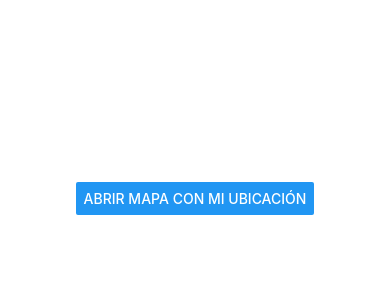
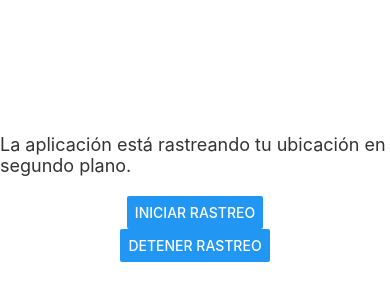
Before and after one commit to 6aligula/Maps, a React Native app: screen / in a window 390 px wide. Shown: the part 224-524 px from the top of the page. Built offline with nearby package versions, Linux system fonts and the light colour scheme.

Commit message:
add native code kotlin for capture location every 30 seconds and send data o backend

```diff
--- a/App.tsx
+++ b/App.tsx
@@ -1,25 +1,25 @@
-import React, { useState } from 'react';
+import React, { useEffect } from 'react';
 import {
   PermissionsAndroid,
   Platform,
   Alert,
-  Button,
   View,
   Text,
-  ActivityIndicator,
   StyleSheet,
+  Button,
+  NativeModules,
 } from 'react-native';
-import openMap from 'react-native-open-maps';
-import Geolocation from '@react-native-community/geolocation';
+import axios from 'axios';
+
+const { LocationModule } = NativeModules; // Módulo nativo de ubicación
 
 const App = () => {
-  const [loading, setLoading] = useState(false); // Estado para el indicador de carga
+  useEffect(() => {
+    requestLocationPermission();
+  }, []);
 
-  // Función para solicitar permisos de ubicación
+  // Solicitar permisos de ubicación
   const requestLocationPermission = async () => {
-    try {
-      setLoading(true); // Mostrar indicador de carga
-
     const foregroundGranted = await PermissionsAndroid.request(
       PermissionsAndroid.PERMISSIONS.ACCESS_FINE_LOCATION,
       {
@@ -33,28 +33,7 @@ const App = () => {
 
     if (foregroundGranted === PermissionsAndroid.RESULTS.GRANTED) {
       if (Platform.OS === 'android' && Platform.Version >= 29) {
-          const backgroundGranted = await requestBackgroundLocationPermission();
-          if (!backgroundGranted) {
-            Alert.alert('Permiso Denegado', 'No se puede acceder a la ubicación en segundo plano.');
-            setLoading(false);
-            return;
-          }
-        }
-        getCurrentLocation(); // Obtener ubicación actual si los permisos fueron otorgados
-      } else {
-        Alert.alert('Permiso Denegado', 'No se puede acceder a la ubicación.');
-        setLoading(false);
-      }
-    } catch (err) {
-      setLoading(false);
-      Alert.alert('Error', `Hubo un error al solicitar los permisos: ${err.message}`);
-    }
-  };
-
-  // Función para solicitar permisos de ubicación en segundo plano (Android 10+)
-  const requestBackgroundLocationPermission = async () => {
-    try {
-      const granted = await PermissionsAndroid.request(
+        const backgroundGranted = await PermissionsAndroid.request(
           PermissionsAndroid.PERMISSIONS.ACCESS_BACKGROUND_LOCATION,
           {
             title: 'Permiso de Ubicación en Segundo Plano',
@@ -64,51 +43,74 @@ const App = () => {
             buttonPositive: 'Aceptar',
           }
         );
-      return granted === PermissionsAndroid.RESULTS.GRANTED;
-    } catch (err) {
-      Alert.alert('Error', `Error al solicitar permisos de ubicación en segundo plano: ${err.message}`);
-      return false;
+        if (backgroundGranted !== PermissionsAndroid.RESULTS.GRANTED) {
+          Alert.alert('Permiso Denegado', 'No se puede acceder a la ubicación en segundo plano.');
+        }
+      }
+    } else {
+      Alert.alert('Permiso Denegado', 'No se puede acceder a la ubicación.');
     }
   };
 
-  // Función para obtener la ubicación actual
-  const getCurrentLocation = () => {
-    Geolocation.getCurrentPosition(
-      (position) => {
-        const { latitude, longitude } = position.coords;
-        openMapWithLocation(latitude, longitude);
+  // Metodo para enviar la ubicación al servidor
+  const sendLocationToServer = async (latitude: any, longitude: any) => {
+    try {
+      const response = await axios.post('http://192.168.1.180:8000/api/geo/add/', {
+        name: 'Ubi de prueba',
+        coordinates: {
+          type: 'Point',
+          coordinates: [longitude, latitude],
         },
-      (error) => {
-        Alert.alert('Error', 'No se pudo obtener la ubicación: ' + error.message);
-        setLoading(false);
-      },
-      { enableHighAccuracy: true, timeout: 20000, maximumAge: 1000 }
-    );
+      });
+      console.log('Respuesta del servidor:', response.data);
+    } catch (error) {
+      console.error('Error al enviar la ubicación al servidor:', error);
+    }
   };
 
-  // Función para abrir el mapa con la ubicación actual
-  const openMapWithLocation = (latitude, longitude) => {
-    openMap({
-      latitude,
-      longitude,
-      zoom: 15,
-    });
-    setLoading(false);
+  const startLocationService = () => {
+    try {
+      LocationModule.startLocationService(); // Llama al servicio nativo
+      console.log('Servicio de ubicación iniciado. Esperando envío de datos al servidor...');
+
+      const checkLocationUpdates = setInterval(async () => {
+        try {
+          const location = await LocationModule.getLastSentLocation();
+          if (location) {
+            sendLocationToServer(location.latitude, location.longitude);
+            console.log(`Datos enviados al servidor: Lat ${location.latitude}, Lng ${location.longitude}`);
+          } else {
+            console.log('No se ha enviado ninguna actualización de ubicación aún.');
+          }
+        } catch (error) {
+          console.error('Error al obtener la última ubicación:', error);
+        }
+      }, 10000); // Intervalo de verificación (10 segundos)
+
+
+      // Limpiar el intervalo al detener el servicio
+      return () => clearInterval(checkLocationUpdates);
+
+    } catch (error) {
+      console.error('Error al iniciar el servicio de ubicación:', error);
+    }
   };
+
+  const stopLocationService = () => {
+    try {
+      LocationModule.stopLocationService(); // Llama al servicio nativo
+      console.log('Servicio de ubicación detenido.');
+    } catch (error) {
+      console.error('Error al detener el servicio de ubicación:', error);
+    }
+  };
+
 
   return (
     <View style={styles.container}>
-      {loading ? (
-        <View style={styles.loadingContainer}>
-          <ActivityIndicator size="large" color="#0000ff" />
-          <Text style={styles.loadingText}>Obteniendo ubicación...</Text>
-        </View>
-      ) : (
-        <Button
-          title="Abrir Mapa con Mi Ubicación"
-          onPress={requestLocationPermission}
-        />
-      )}
+      <Text style={styles.text}>La aplicación está rastreando tu ubicación en segundo plano.</Text>
+      <Button title="Iniciar Rastreo" onPress={startLocationService} />
+      <Button title="Detener Rastreo" onPress={stopLocationService} />
     </View>
   );
 };
@@ -119,13 +121,10 @@ const styles = StyleSheet.create({
     justifyContent: 'center',
     alignItems: 'center',
   },
-  loadingContainer: {
-    alignItems: 'center',
-  },
-  loadingText: {
-    marginTop: 10,
-    fontSize: 16,
+  text: {
+    fontSize: 18,
     color: '#333',
+    marginBottom: 20,
   },
 });
 
--- a/package.json
+++ b/package.json
@@ -11,6 +11,7 @@
   },
   "dependencies": {
     "@react-native-community/geolocation": "^3.4.0",
+    "axios": "^1.7.9",
     "react": "18.3.1",
     "react-native": "0.76.6",
     "react-native-open-maps": "^0.4.3"
```
Also changed, not shown: 23 other files (tests, documents, lock files or other folders). Lines whose indentation alone changed are shown as unchanged.
